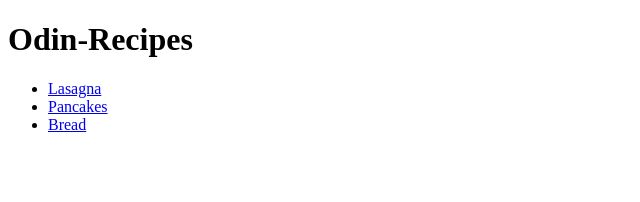
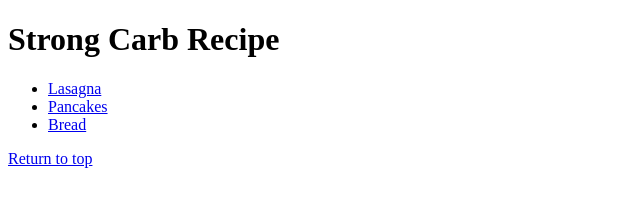
Before and after one commit to Makkiiew/odin-recipes, a plain HTML site: page index.html in a window 1280 px wide. Shown: the whole page, without its empty margins (0-640 px from the left). Drawn offline with Linux system fonts and the light colour scheme.

Commit message:
Return to header added

```diff
--- a/index.html
+++ b/index.html
@@ -1,15 +1,16 @@
 <!doctype html>
 <html lang="en">
     <head>
-        <title>Homepage</title>
+        <title>Strong Carbs</title>
         <meta charset="UTF-8">
     </head>
     <body>
-        <h1>Odin-Recipes</h1>
+        <h1 id="header">Strong Carb Recipe</h1>
         <ul>
             <li><a href="./recipes/lasagna.html">Lasagna</a></li>
             <li><a href="./recipes/pancake.html">Pancakes</a></li>
             <li><a href="./recipes/bread.html">Bread</a></li>
         </ul>
+        <a href="#header">Return to top</a>
     </body>
 </html>
```
